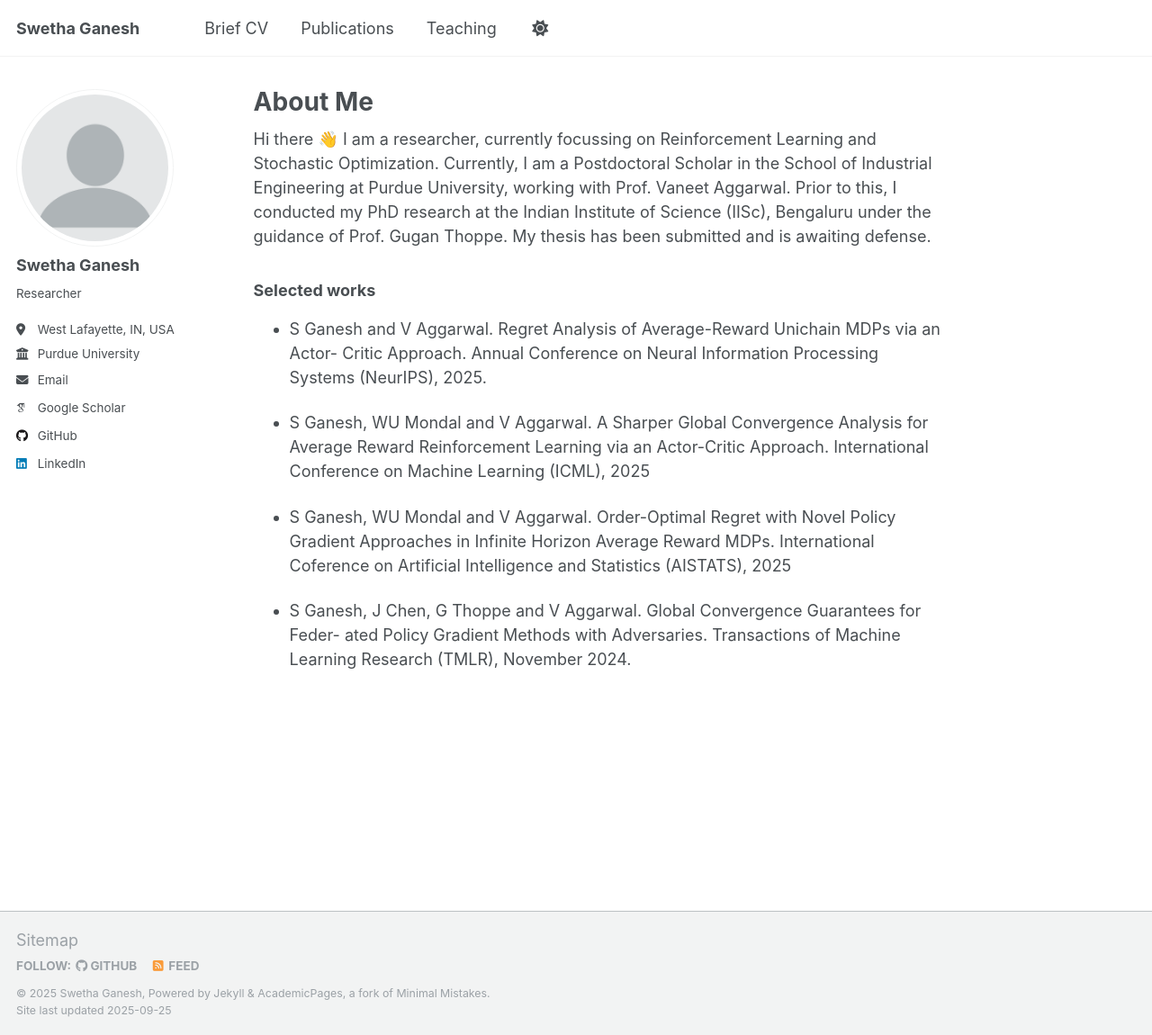
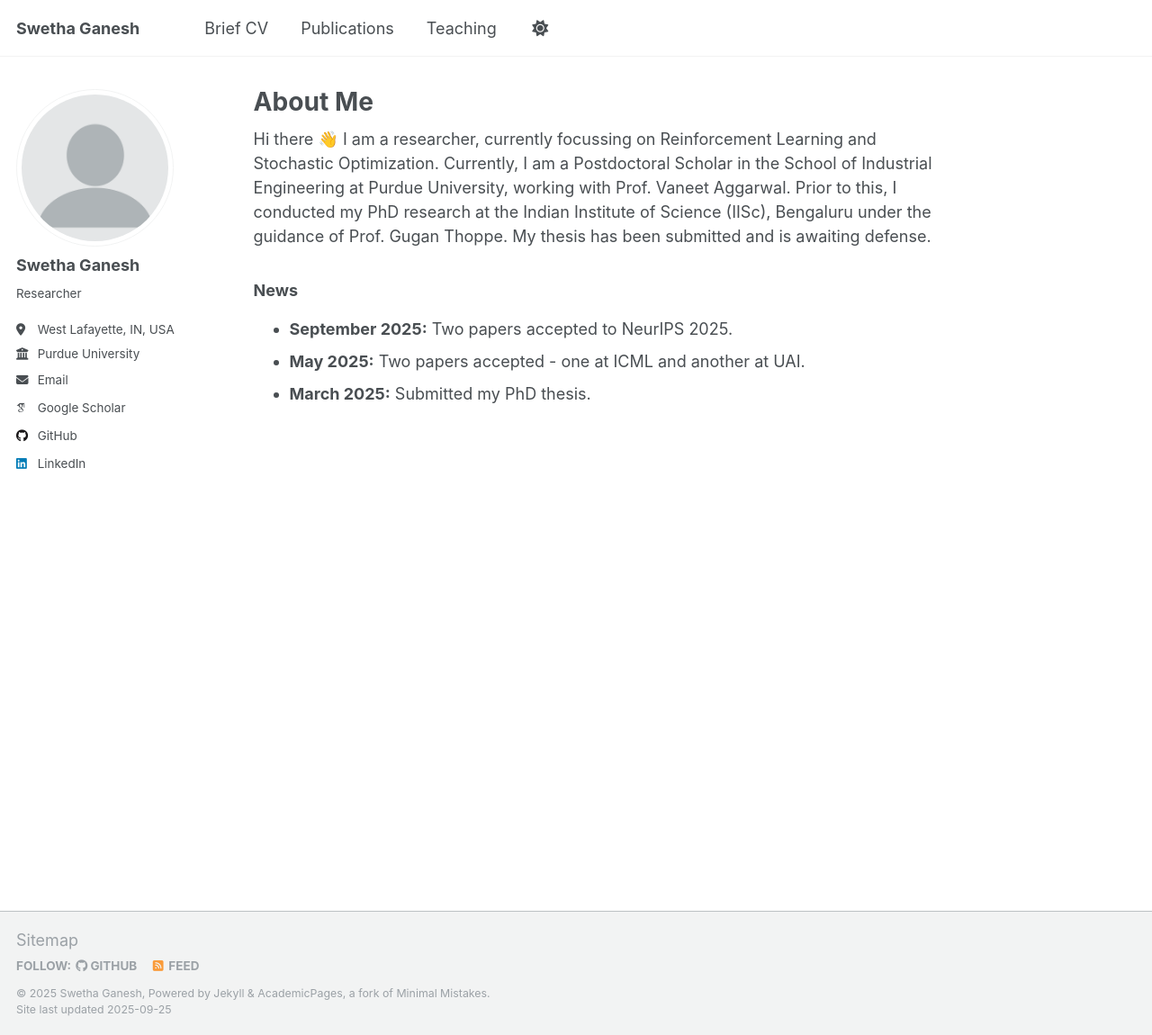
Before and after one commit to swethaganesh17/swethaganesh17.github.io, a Jekyll site: the page built from _pages/about.md, in a window 1280 px wide and 1150 px high. Shown: the whole window at 90% size. Built offline with Jekyll 4.4.1, drawn with Linux system fonts in a browser that asks for light colours; some web fonts are replaced; a script that is not in the unit is left out.

Commit message:
Update about.md

```diff
--- a/_pages/about.md
+++ b/_pages/about.md
@@ -9,19 +9,8 @@ redirect_from:
 
 Hi there 👋 I am a researcher, currently focussing on Reinforcement Learning and Stochastic Optimization. Currently, I am a Postdoctoral Scholar in the School of Industrial Engineering at Purdue University, working with Prof. Vaneet Aggarwal. Prior to this, I conducted my PhD research at the Indian Institute of Science (IISc), Bengaluru under the guidance of Prof. Gugan Thoppe. My thesis has been submitted and is awaiting defense.
 
-### Selected works
+### News
 
-* S Ganesh and V Aggarwal. Regret Analysis of Average-Reward Unichain MDPs via an Actor-
-Critic Approach. Annual Conference on Neural Information Processing Systems (NeurIPS), 2025.
-
-* S Ganesh, WU Mondal and V Aggarwal. A Sharper Global Convergence Analysis for Average
-Reward Reinforcement Learning via an Actor-Critic Approach. International Conference on
-Machine Learning (ICML), 2025
-
-* S Ganesh, WU Mondal and V Aggarwal. Order-Optimal Regret with Novel Policy Gradient
-Approaches in Infinite Horizon Average Reward MDPs. International Coference on Artificial
-Intelligence and Statistics (AISTATS), 2025
-
-* S Ganesh, J Chen, G Thoppe and V Aggarwal. Global Convergence Guarantees for Feder-
-ated Policy Gradient Methods with Adversaries. Transactions of Machine Learning Research
-(TMLR), November 2024.
+* **September 2025:** Two papers accepted to NeurIPS 2025.
+* **May 2025:** Two papers accepted - one at ICML and another at UAI.
+* **March 2025:** Submitted my PhD thesis.
```
